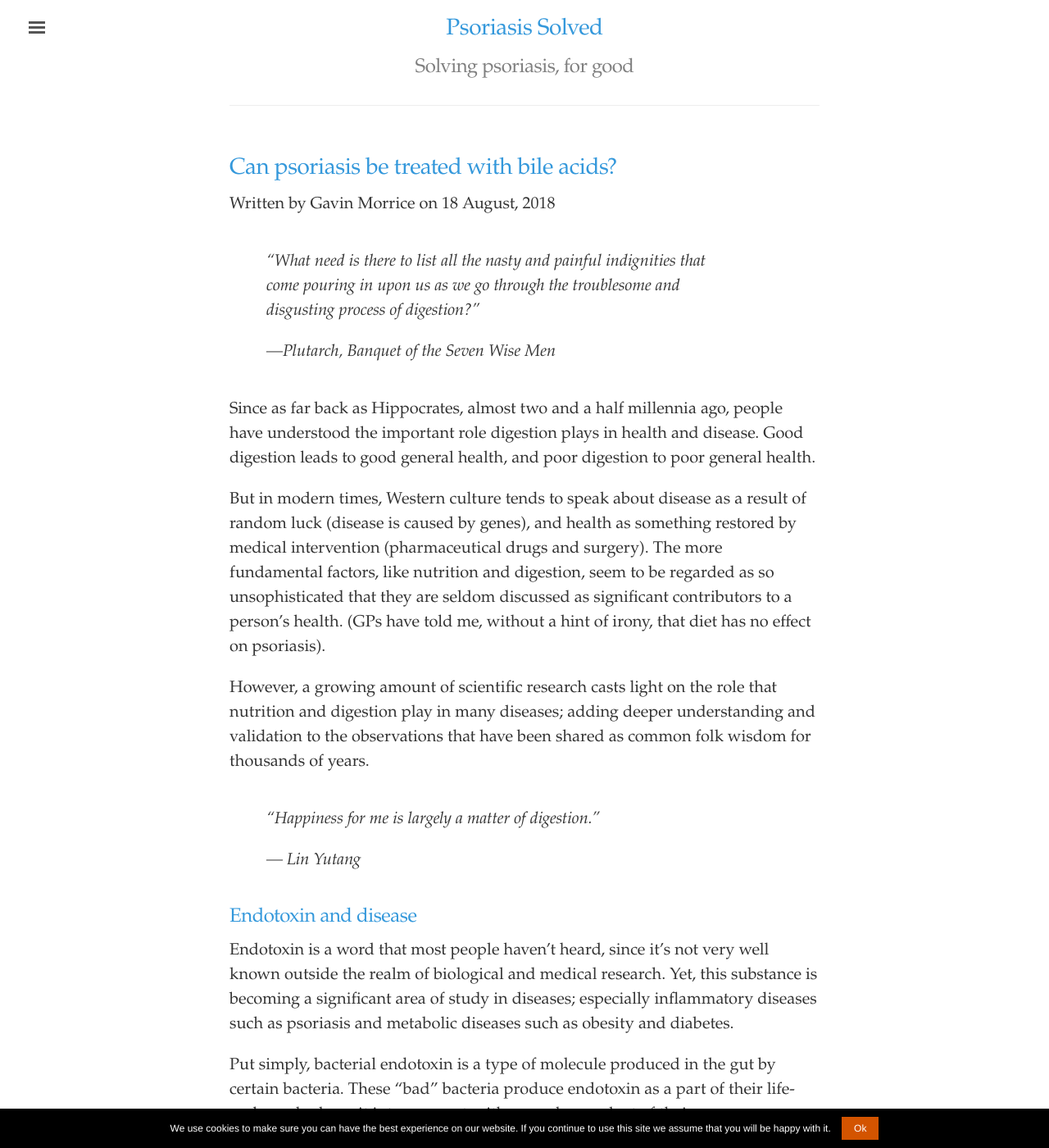
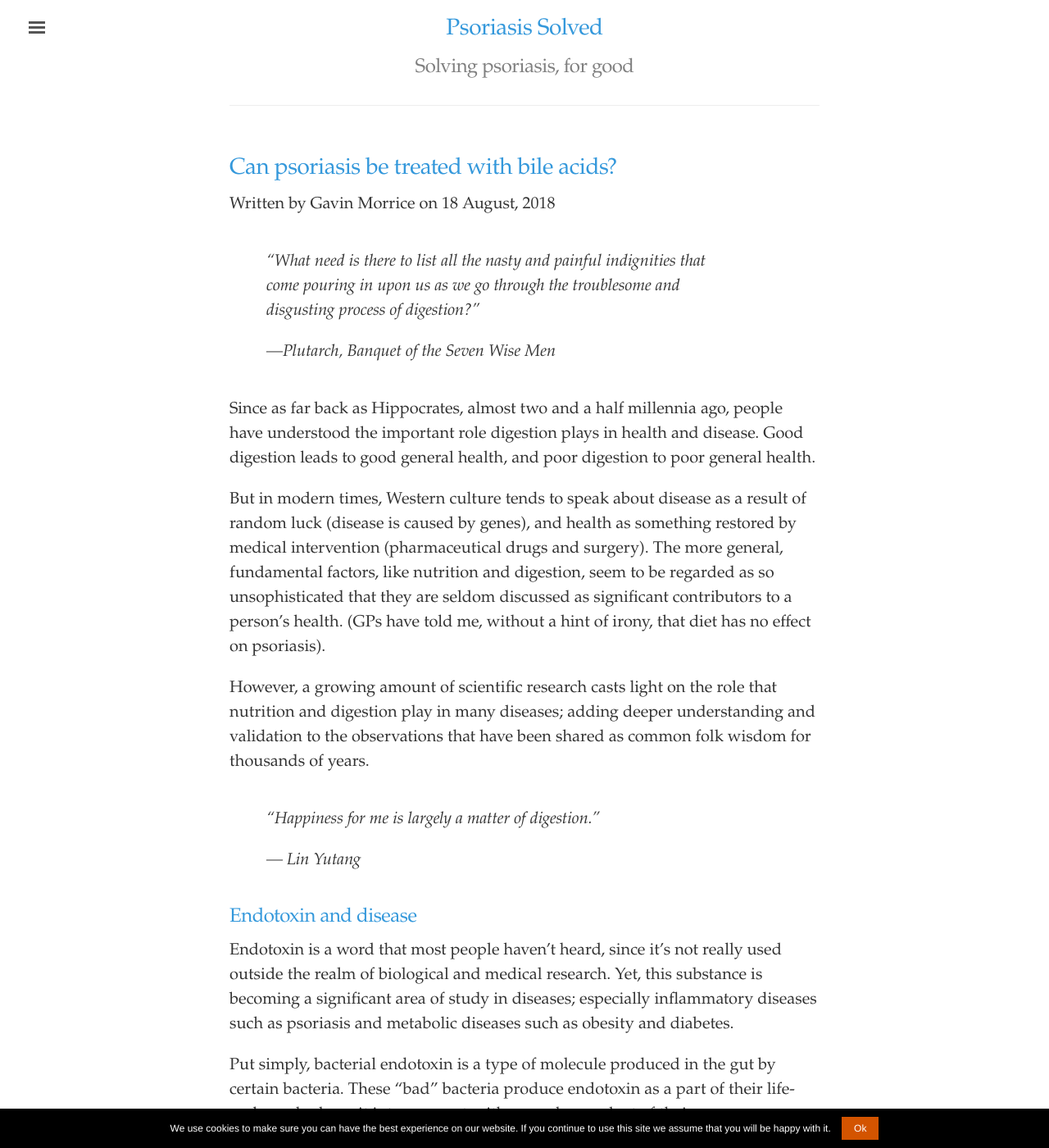
Before and after one commit to Bodacious/PsoriasisSolved, a Jekyll site: the page built from _posts/2018-08-14-psoriasis-and-bile-acids.md, in a window 1280 px wide and 1400 px high. Shown: the whole window at 82% size. Built offline with Jekyll 4.4.1, drawn with Linux system fonts in a browser that asks for light colours; some of the changed text lies outside the part shown.

Commit message:
Update bile acid copy

```diff
--- a/_posts/2018-08-14-psoriasis-and-bile-acids.md
+++ b/_posts/2018-08-14-psoriasis-and-bile-acids.md
@@ -13,7 +13,7 @@ tags: bile digestion endotoxin
 
 Since as far back as Hippocrates, almost two and a half millennia ago, people have understood the important role digestion plays in health and disease. Good digestion leads to good general health, and poor digestion to poor general health.
 
-But in modern times, Western culture tends to speak about disease as a result of random luck (disease is caused by genes), and health as something restored by medical intervention (pharmaceutical drugs and surgery). The more fundamental factors, like nutrition and digestion, seem to be regarded as so unsophisticated that they are seldom discussed as significant contributors to a person's health. (GPs have told me, without a hint of irony, that diet has no effect on psoriasis).
+But in modern times, Western culture tends to speak about disease as a result of random luck (disease is caused by genes), and health as something restored by medical intervention (pharmaceutical drugs and surgery). The more general, fundamental factors, like nutrition and digestion, seem to be regarded as so unsophisticated that they are seldom discussed as significant contributors to a person's health. (GPs have told me, without a hint of irony, that diet has no effect on psoriasis).
 
 However, a growing amount of scientific research casts light on the role that nutrition and digestion play in many diseases; adding deeper understanding and validation to the observations that have been shared as common folk wisdom for thousands of years.
 
@@ -23,7 +23,7 @@ However, a growing amount of scientific research casts light on the role that nu
 
 ## Endotoxin and disease
 
-Endotoxin is a word that most people haven’t heard, since it’s not very well known outside the realm of biological and medical research. Yet, this substance is becoming a significant area of study in diseases; especially inflammatory diseases such as psoriasis and metabolic diseases such as obesity and diabetes.
+Endotoxin is a word that most people haven’t heard, since it’s not really used outside the realm of biological and medical research. Yet, this substance is becoming a significant area of study in diseases; especially inflammatory diseases such as psoriasis and metabolic diseases such as obesity and diabetes.
 
 Put simply, bacterial endotoxin is a type of molecule produced in the gut by certain bacteria. These "bad" bacteria produce endotoxin as a part of their life-cycle, and release it into your guts either as a by-product of their own metabolism, or when these cells die.[^1]
 
```
Also changed, not shown: other parts of _posts/2018-08-14-psoriasis-and-bile-acids.md (+1 -1 lines).
